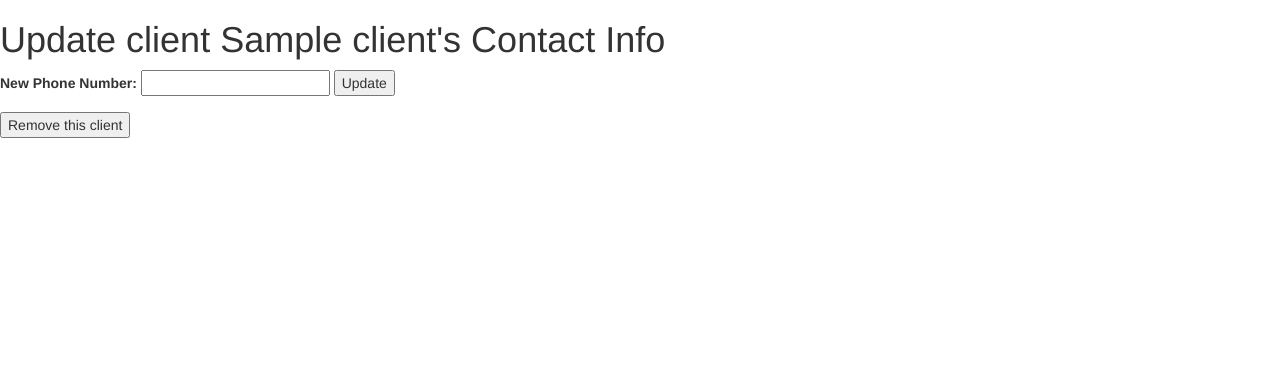
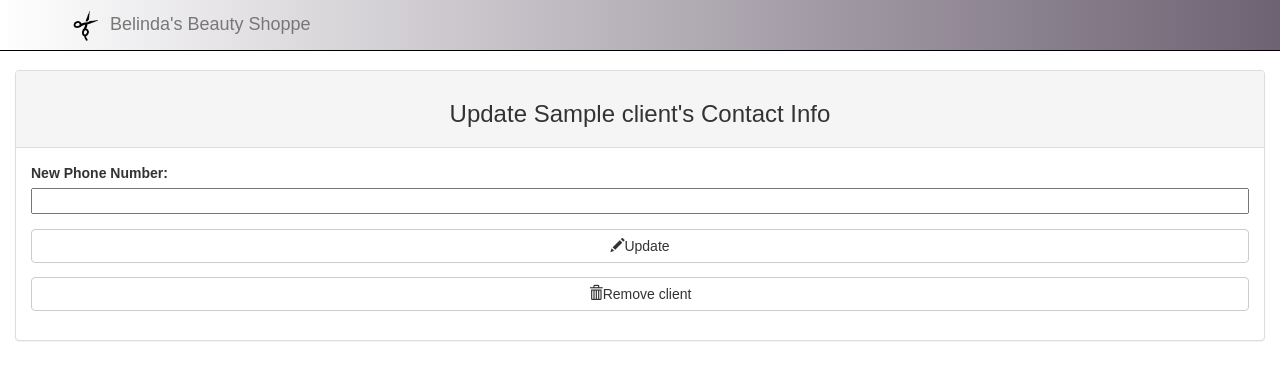
Before and after one commit to ashlinaronin/hair-salon, a PHP site: template views/client_edit.html.twig in a window 1280 px wide. Shown: the top 380 px of the page. Run offline with PHP 8.4, Linux system fonts and the light colour scheme; the template is opened without the code that fills it: most values are stand-ins (such as "Sample title", 1, 10 or a date in 2020); some libraries are stand-ins or nearby versions.

Commit message:
Finish styling and add SQL export

```diff
--- a/app/app.php
+++ b/app/app.php
@@ -158,6 +158,7 @@
         ));
     });
 
+
     // Display Client edit form
     $app->get("/clients/{id}", function($id) use ($app) {
         $client = Client::find($id);
--- a/views/client_edit.html.twig
+++ b/views/client_edit.html.twig
@@ -1,23 +1,51 @@
 <html>
     <head>
         <link rel='stylesheet' href='https://maxcdn.bootstrapcdn.com/bootstrap/3.3.5/css/bootstrap.min.css'>
-        <!-- <link rel='stylesheet' href='/styles/styles.css' /> -->
-        <title>Edit client</title>
+        <link rel='stylesheet' href='/styles/styles.css' />
+        <title>Edit client: {{ client.getName }}</title>
     </head>
     <body>
-        <h1>Update client {{ client.getName }}'s Contact Info</h1>
 
-        <form action="/clients/{{ client.getId }}" method="post">
-            <input name="_method" type="hidden" value="patch">
+        <!-- start nav -->
+        <nav class="navbar navbar-default navbar-fixed-top">
+            <div class="container">
+                <div class="navbar-header">
+                    <a class="navbar-brand" href="/">
+                        <img alt="Salon" src="/img/scissors-icon.png" id="scissors">
+                        <span id="belinda">Belinda's Beauty Shoppe</span>
+                    </a>
+                </div>
+            </div>
+        </nav>
+        <!-- end nav -->
 
-            <label for="phone">New Phone Number:</label>
-            <input id="phone" name="phone" type="text" maxlength="10" required>
-            <button type="submit">Update</button>
-        </form>
+        <div class="container-fluid">
+            <div class="panel panel-default">
+                <div class="panel-heading">
+                    <h3>Update {{ client.getName }}'s Contact Info</h3>
+                </div>
+                <div class="panel-body">
+                    <form action="/clients/{{ client.getId }}" class="form-vertical" method="post">
+                        <input name="_method" type="hidden" value="patch">
+                        <div class="form-group">
+                            <label class="control-label" for="phone">New Phone Number:</label>
+                            <input id="phone" name="phone" type="text" maxlength="10" required>
+                        </div>
+                        <button type="submit" class="btn btn-default btn-md">
+                            <span class="glyphicon glyphicon-pencil" aria-hidden="true"></span>Update
+                        </button>
 
-        <form action="/clients/{{ client.getId }}" method="post">
-            <input name="_method" type="hidden" value="delete">
-            <button type="submit">Remove this client</button>
-        </form>
+                    </form>
+
+                    <form action="/clients/{{ client.getId }}" class="form-horizontal" method="post">
+                        <input name="_method" type="hidden" value="delete">
+                        <button type="submit" class="btn btn-default btn-md">
+                            <span class="glyphicon glyphicon-trash" aria-hidden="true"></span>Remove client
+                        </button>
+                    </form>
+
+                </div>
+            </div>
+        </div>
     </body>
 </html>
```
Also changed, not shown: views/index.html.twig (+6 -9 lines), views/stylist.html.twig (+17 -16 lines), views/stylist_edit.html.twig (+33 -9 lines), README.md, 1 other file.
